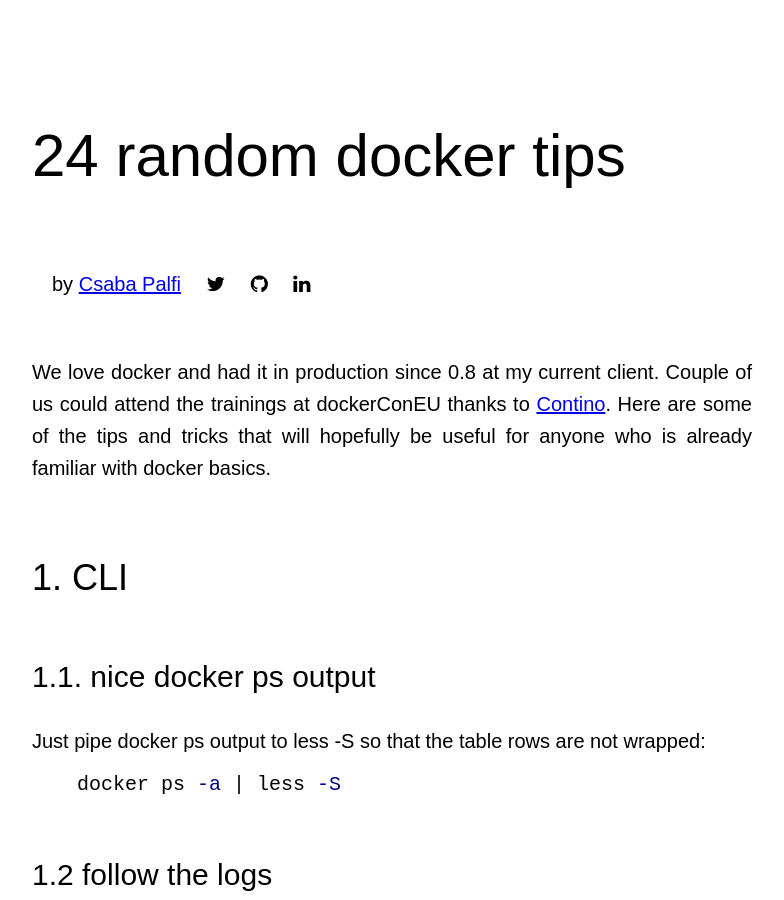
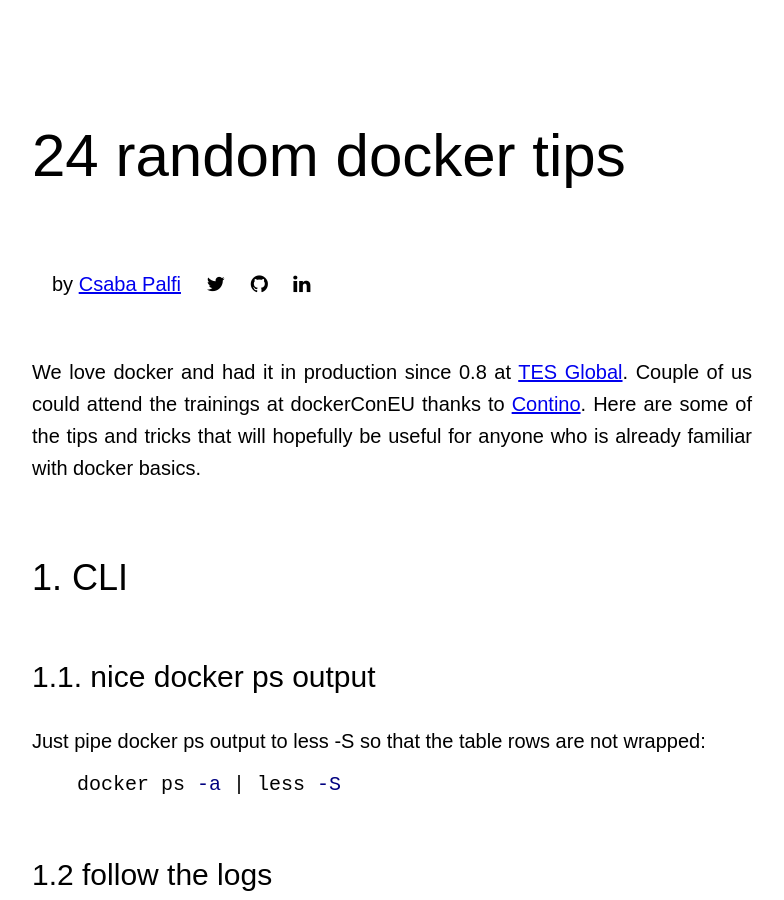
Before and after one commit to dublado/csabapalfi.github.io, a Jekyll site: the page built from _posts/2014-12-06-random-docker-tips.md, in a window 1280 px wide and 900 px high. Shown: the whole window, without its empty margins (248-1032 px from the left). Built offline with Jekyll 4.4.1, drawn with Linux system fonts in a browser that asks for light colours; some web fonts are replaced; Markdown is read by kramdown in place of the engine named in the settings.

Commit message:
name TES

```diff
--- a/_posts/2014-12-06-random-docker-tips.md
+++ b/_posts/2014-12-06-random-docker-tips.md
@@ -2,7 +2,7 @@
 title: 24 random docker tips
 ---
 {% raw %}
-We love docker and had it in production since 0.8 at my current client. Couple of us could attend the trainings at dockerConEU thanks to [Contino](http://contino.co.uk/). Here are some of the tips and tricks that will hopefully be useful for anyone who is already familiar with docker basics.
+We love docker and had it in production since 0.8 at [TES Global](http://www.tesglobal.com/). Couple of us could attend the trainings at dockerConEU thanks to [Contino](http://contino.co.uk/). Here are some of the tips and tricks that will hopefully be useful for anyone who is already familiar with docker basics.
 
 ## 1. CLI
 
```
